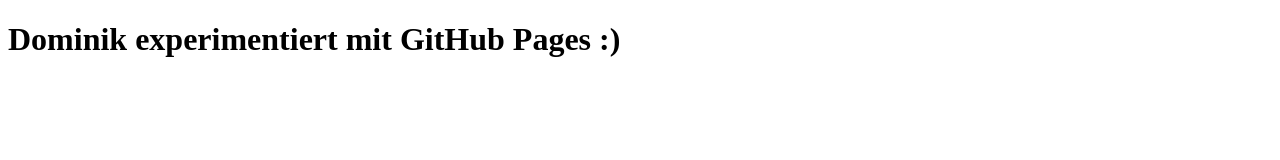
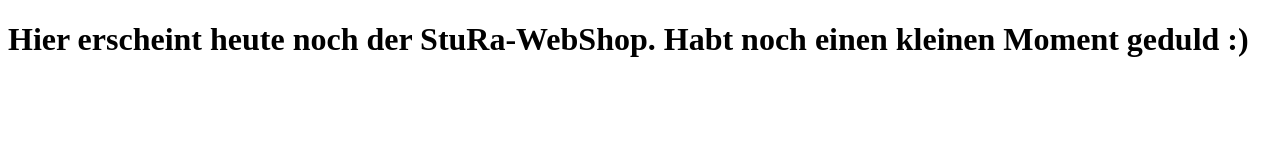
Before and after one commit to dominikviererbe/dominikviererbe.github.io, a plain HTML site: page index.html in a window 1280 px wide. Drawn offline with Linux system fonts and the light colour scheme.

Commit message:
FEAT: Changed to please wait page

```diff
--- a/index.html
+++ b/index.html
@@ -3,9 +3,9 @@
     <head>
         <meta charset="utf-8">
         <meta name="viewport" content="width=device-width,initial-scale=1">
-        <title>Test</title>
+        <title>StuRa Shop</title>
     </head>
     <body>
-        <h1>Dominik experimentiert mit GitHub Pages :)</h1>
+        <h1>Hier erscheint heute noch der StuRa-WebShop. Habt noch einen kleinen Moment geduld :)</h1>
     </body>
 </html>
```
